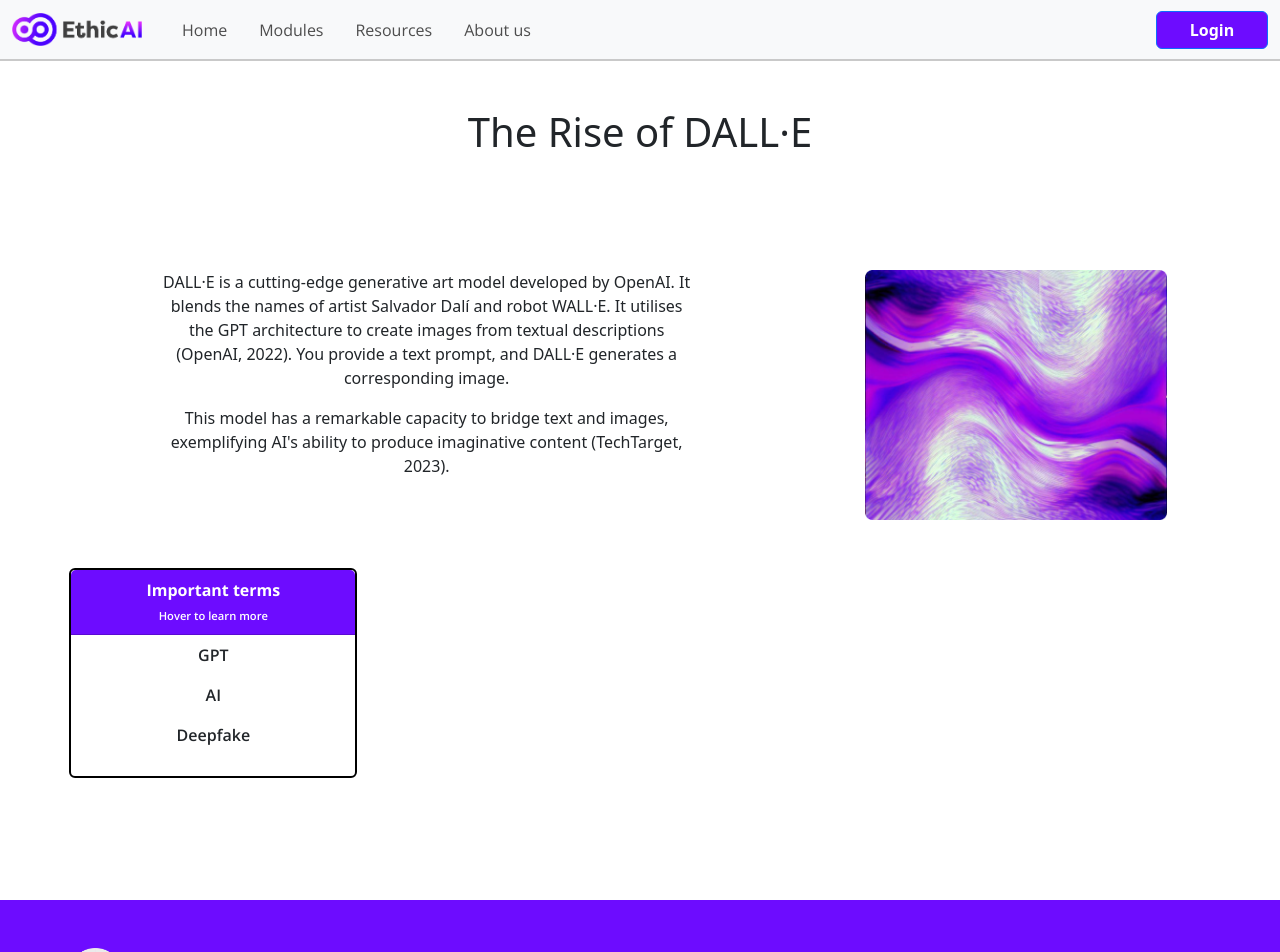
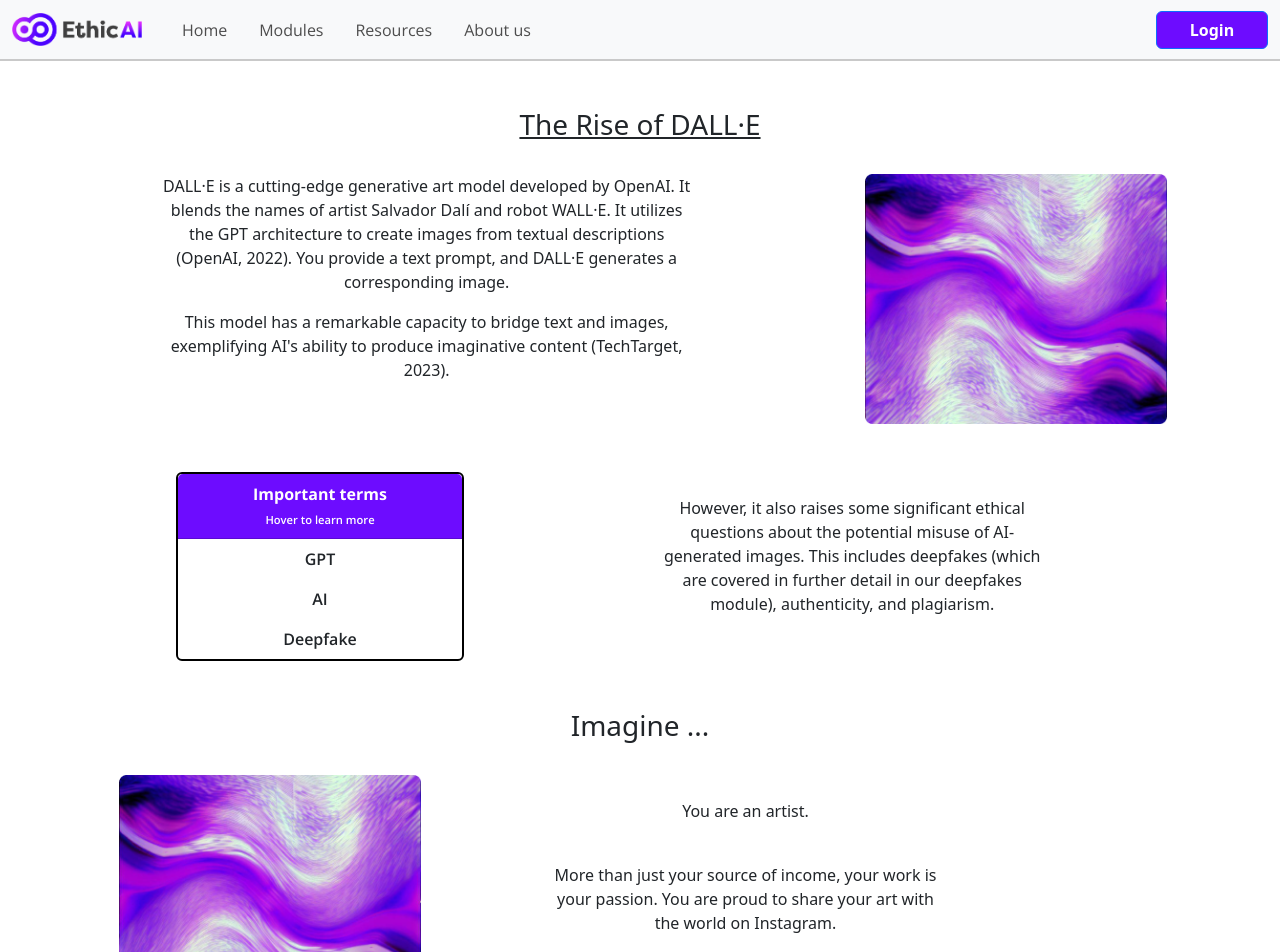
Before and after one commit to harslash/EthicAI, a Vue app in the folder project/ethicai-spa/: page /dalle/the-rise-of-dalle in a window 1280 px wide. Shown: the top 952 px of the page. Built offline with nearby package versions, Linux system fonts and the light colour scheme.

Commit message:
added more elements to dall e page

```diff
--- a/project/ethicai-spa/src/components/pages/dalle/dalle-page-1.vue
+++ b/project/ethicai-spa/src/components/pages/dalle/dalle-page-1.vue
@@ -1,37 +1,70 @@
 <template>
-    <nav-bar/>
+  <nav-bar />
   <div class="container-fluid page-container text-center">
+    <!-- Element 1 -->
     <div class="row h-25">
       <div class="col-md-12">
-                <h1 class="mt-5">The Rise of DALL·E</h1>
+        <h1 class="mt-5" style="font-size: 28px;" ><u>The Rise of DALL·E</u></h1>
+        <br>
       </div>
     </div>
-            <div class="row h-30 mb-5">
+    <div class="row h-30 mb-5 justify-content-center">
       <div class="col-md-8">
         <div class="d-flex justify-content-center flex-wrap">
           <p class="text-left section-text">
-                            DALL·E is a cutting-edge generative art model developed by OpenAI. It blends the names of artist Salvador Dalí and robot WALL·E. It utilises the GPT architecture to create images from textual descriptions (OpenAI, 2022). You provide a text prompt, and DALL·E generates a corresponding image.
+            DALL·E is a cutting-edge generative art model developed by OpenAI. It blends the names of artist Salvador Dalí and robot WALL·E. It utilizes the GPT architecture to create images from textual descriptions (OpenAI, 2022). You provide a text prompt, and DALL·E generates a corresponding image.
           </p>
 
           <p class="section-text">
             This model has a remarkable capacity to bridge text and images, exemplifying AI's ability to produce imaginative content (TechTarget, 2023).
           </p>
         </div>
+      </div>
+      <div class="col-md-4 d-flex">
+        <img class="img-a" src="../../../assets//dalle_page1_img.png" alt="an art piece depicting a purple swirl" />
+      </div>
+    </div>
 
+    <!-- Element 2 -->
+    <div class="row h-25 justify-content-center">
+      <div class="col-md-6 d-flex justify-content-center">
+        <important-terms-card :terms-and-definitions="termsAndDefinitions" />
+      </div>
+      <div class="col-md-6">
+        <p class="text-right section-text">
+        <br>
+          However, it also raises some significant ethical questions about the potential misuse of AI-generated images. This includes deepfakes (which are covered in further detail in our deepfakes module), authenticity, and plagiarism.
+        </p>
+      </div>
+    </div>
+
+    <!-- Element 3 -->
+    <div class="row h-25 justify-content-center">
+      <div class="col-md-12">
+        <h1 class="mt-5" style="font-size: 28px;" >Imagine ... </h1>
+        <br>
+      </div>
+    </div>
+
+    <!-- Element 4 -->
+    <div class="row h-25 justify-content-center">
+    <div class="col-md-4 d-flex align-items-center"> <!-- Add align-items-center class here -->
+        <img class="img-a" src="../../../assets//dalle_page1_img.png" alt="an art piece depicting a purple swirl" />
+    </div>
+    <div class="col-md-6">
+        <p class="text-right section-text">
+        <br>
+        You are an artist.
+        </p>
+        <p class="text-right section-text">
+        <br>
+        More than just your source of income, your work is your passion. You are proud to share your art with the world on Instagram.
+        </p>
+    </div>
+    </div>
 
   </div>
-                <div class="col-md-4 d-flex">
-                    <img class="img-a" src="../../../assets//dalle_page1_img.png" alt="an art piece depicting a purple swirl"/>
-                </div>
-            </div>
-         <div class="row h-25">
-            <div class="col-md-4 d-flex justify-content-center">
-                <important-terms-card :terms-and-definitions="termsAndDefinitions"></important-terms-card>
-            </div>
-            <div class="col-md-8"></div>
-        </div>
-    </div>
-    <page-footer/>
+  <page-footer />
 </template>
 
 <script lang="ts">
@@ -44,34 +77,28 @@ export default defineComponent({
   name: 'DallePage1',
   data() {
     return {
-            termsAndDefinitions:
-            [
+      termsAndDefinitions: [
         {
           term: 'GPT',
-                    definition: 'Stands for Generative Pre-trained Transformer. It is a family of neural network models that uses the transformer architecture. It powers recent generative AI applications such as ChatGPT (AWS, 2023).'
-
+          definition: 'Stands for Generative Pre-trained Transformer. It is a family of neural network models that use the transformer architecture. It powers recent generative AI applications such as ChatGPT (AWS, 2023).',
         },
         {
           term: 'AI',
-                    definition: 'AI (or Artificial Intelligence) is the development of computer systems that can perform tasks typically requiring human intelligence (OpenAI, 2023).'
-
+          definition: 'AI (or Artificial Intelligence) is the development of computer systems that can perform tasks typically requiring human intelligence (OpenAI, 2023).',
         },
         {
           term: 'Deepfake',
-                    definition: 'A deepfake is a computer-made imitation video, image, or audio, mimicking reality and often impersonating individuals (Seon, n.d.).'
-
-                }
-            ]
-        }
+          definition: 'A deepfake is a computer-made imitation video, image, or audio, mimicking reality and often impersonating individuals (Seon, n.d.).',
         },
-    methods: {
-
+      ],
+    };
   },
+  methods: {},
   components: {
     'nav-bar': NavBar,
     'page-footer': PageFooter,
-        'important-terms-card': ImportantTermsCard
-    }
+    'important-terms-card': ImportantTermsCard,
+  },
 });
 </script>
 
@@ -79,8 +106,9 @@ export default defineComponent({
 @import url('https://fonts.googleapis.com/css2?family=Open+Sans:wght@700&display=swap');
 
 .container-fluid.page-container {
-    height: 105vh;
+  height: flex;
   margin-top: 60px;
+  margin-bottom: 60px;
 }
 
 .img-a {
@@ -90,4 +118,5 @@ export default defineComponent({
 .section-text {
   width: 65%;
 }
+
 </style>
--- a/project/ethicai-spa/src/components/reusable/module_overview.vue
+++ b/project/ethicai-spa/src/components/reusable/module_overview.vue
@@ -24,7 +24,7 @@
               >{{ item }}</span>
               <i
                 v-if="index < 2"
-                class="fas fa-circle-check"
+                class="fas fa-check-circle"
                 :style="{ color: '#6d0cff', transform: 'scale(1.2)' }"
               ></i>
               <i
```
Lines whose indentation alone changed are shown as unchanged.
